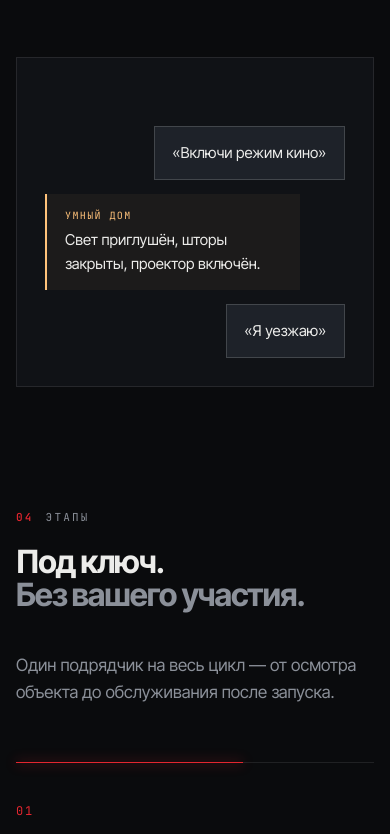
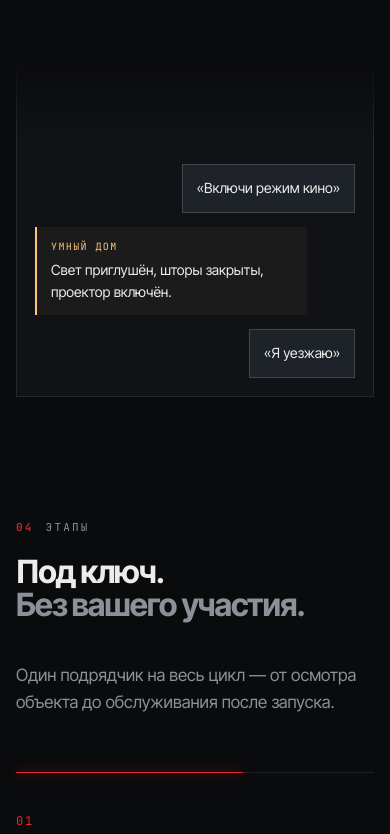
Before and after one commit to Forres-creator/smarthomekzn-site, a plain HTML site: page index.html in a window 390 px wide. Shown: the part 5672-6506 px from the top of the page. Drawn offline with Linux system fonts and the light colour scheme.

Commit message:
Переписка с умным домом больше не сдвигает страницу на телефоне
Co-Authored-By: Claude Opus 5.5 <noreply@anthropic.com>

```diff
--- a/index.html
+++ b/index.html
@@ -173,7 +173,9 @@ h1 .line:nth-child(2) > span{animation-delay:.12s}h1 .line:nth-child(3) > span{a
 
 /* voice */
 .voice{display:grid;grid-template-columns:1fr 1fr;gap:60px;align-items:center}
-.chat{border:1px solid var(--line);background:var(--bg2);padding:28px;min-height:330px;display:flex;flex-direction:column;gap:14px;justify-content:flex-end;overflow:hidden}
+/* fixed height: new messages push old ones out at the top instead of growing the page */
+.chat{border:1px solid var(--line);background:var(--bg2);padding:28px;height:360px;display:flex;flex-direction:column;gap:14px;justify-content:flex-end;overflow:hidden;-webkit-mask-image:linear-gradient(180deg,transparent 0,#000 22%);mask-image:linear-gradient(180deg,transparent 0,#000 22%)}
+.chat > *{flex-shrink:0}
 .msg{max-width:85%;padding:14px 18px;font-size:15px;animation:evIn .45s cubic-bezier(.2,.8,.2,1)}
 .msg.me{align-self:flex-end;background:#1E2229;border:1px solid var(--line2)}
 .msg.home{align-self:flex-start;border-left:2px solid var(--warm);background:rgba(255,194,122,.05)}
@@ -303,6 +305,8 @@ footer{padding:80px 0 40px;margin-top:140px;border-top:1px solid var(--line)}
   .step h3{margin-top:14px}
   .block{padding:96px 0}
   .plan{padding:12px}
+  .chat{height:340px;padding:18px}
+  .msg{font-size:14px;padding:12px 14px}
   .hint{display:none}
   .formbox{padding:24px}
   .ro b{font-size:14px}
@@ -775,7 +779,7 @@ async function chatLoop() {
   chat.appendChild(home);
   const txt = home.querySelector('span');
   for (const ch of a) { txt.textContent += ch; await wait(22); }
-  while (chat.children.length > 6) chat.firstChild.remove();
+  while (chat.children.length > 4) chat.firstChild.remove();
   await wait(2300);
   chatLoop();
 }
```
